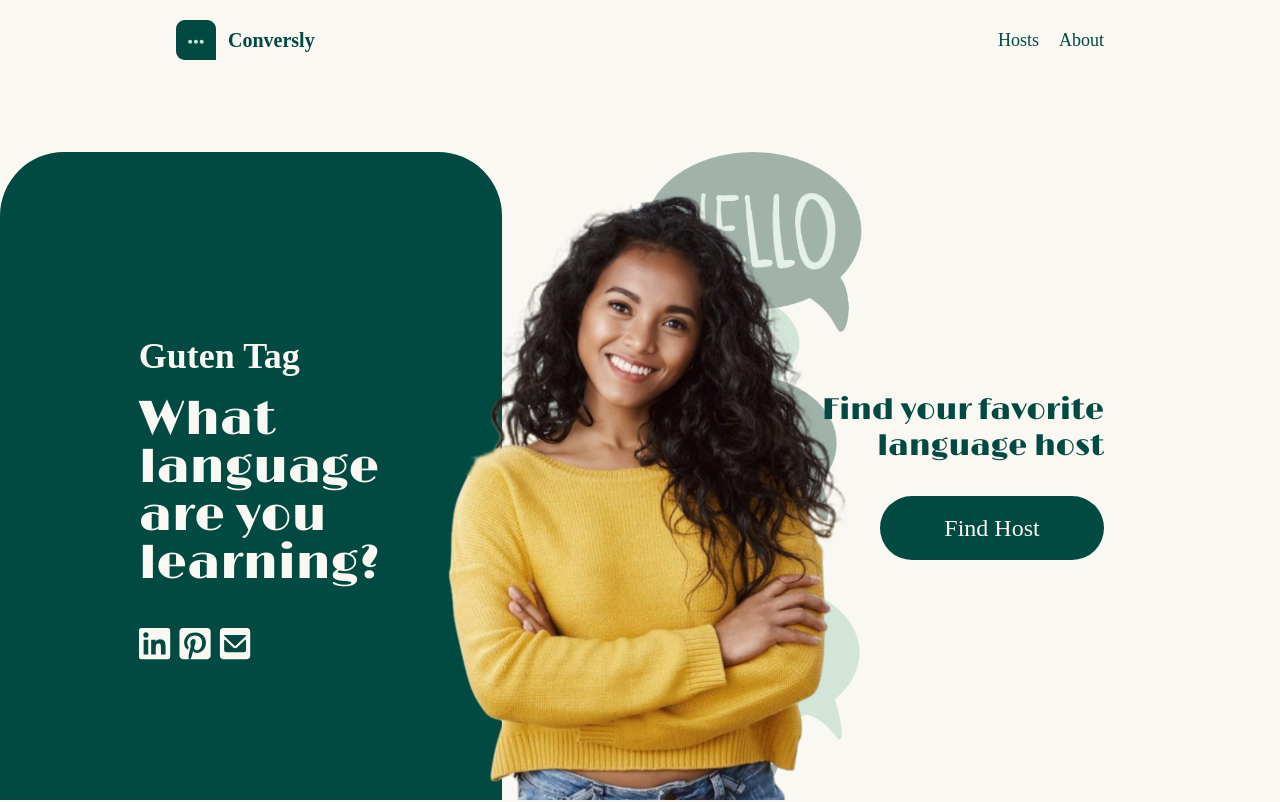
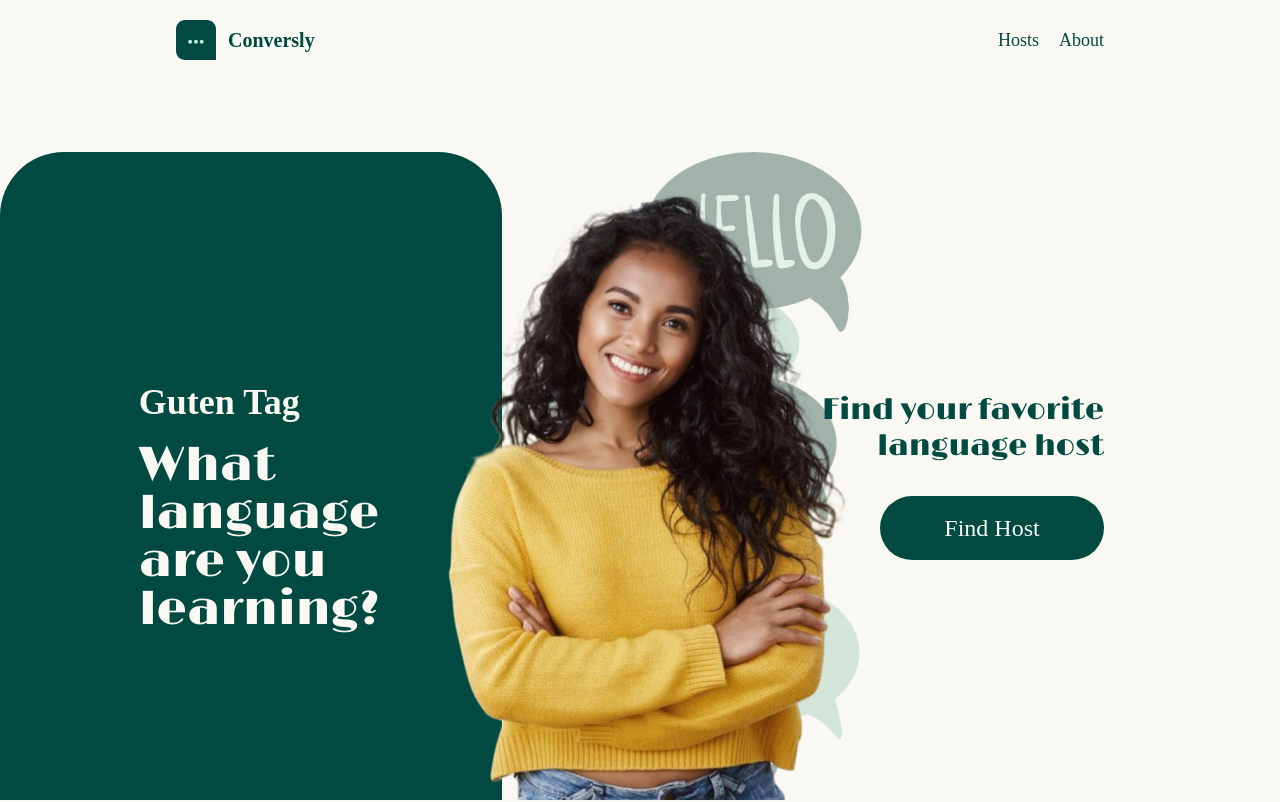
Before and after one commit to vercel-support/testdownload, a Next.js app: page / in a window 1280 px wide. Shown: the top 802 px of the page. Built offline with nearby package versions, Linux system fonts and the light colour scheme; a web font is replaced by a local one.

Commit message:
hide social icons

```diff
--- a/app/about/page.tsx
+++ b/app/about/page.tsx
@@ -5,7 +5,7 @@ import Link from "next/link";
 
 function About() {
   return (
-    <div className="body min-h-screen">
+    <div className="body min-h-[90vh]">
 
       <div className="absolute bg-conversly_color-blush w-full h-4/6 md:h-2/6 lg:h-3/6 -ml-6 mt-32 lg:mt-40 z-0 lg:-ml-44"></div>
       <div className="flex flex-col md:flex-row w-full pt-20 md:pt-40 mb-20 flex-1 justify-center relative z-10">
--- a/app/page.tsx
+++ b/app/page.tsx
@@ -1,7 +1,7 @@
 "use client"
 import Image from "next/image";
 import Link from "next/link";
-import ContactIcons from "../components/socialcontact";
+//import ContactIcons from "../components/socialcontact";
 import TypingAnimation from "../components/typinganimation";
 
 function Home() {
@@ -49,7 +49,7 @@ function Home() {
                 <h1 className="font-title text-conversly_color-snow text-3xl md:text-5xl">
                   What language are you learning?
                 </h1>
-                <ContactIcons />
+                {/* <ContactIcons /> */}
               </div>
               <div className="flex h-full mx-auto items-end lg:absolute bottom-0 lg:-mt-[22%] lg:ml-[30%] z-50">
                 <Image
```
